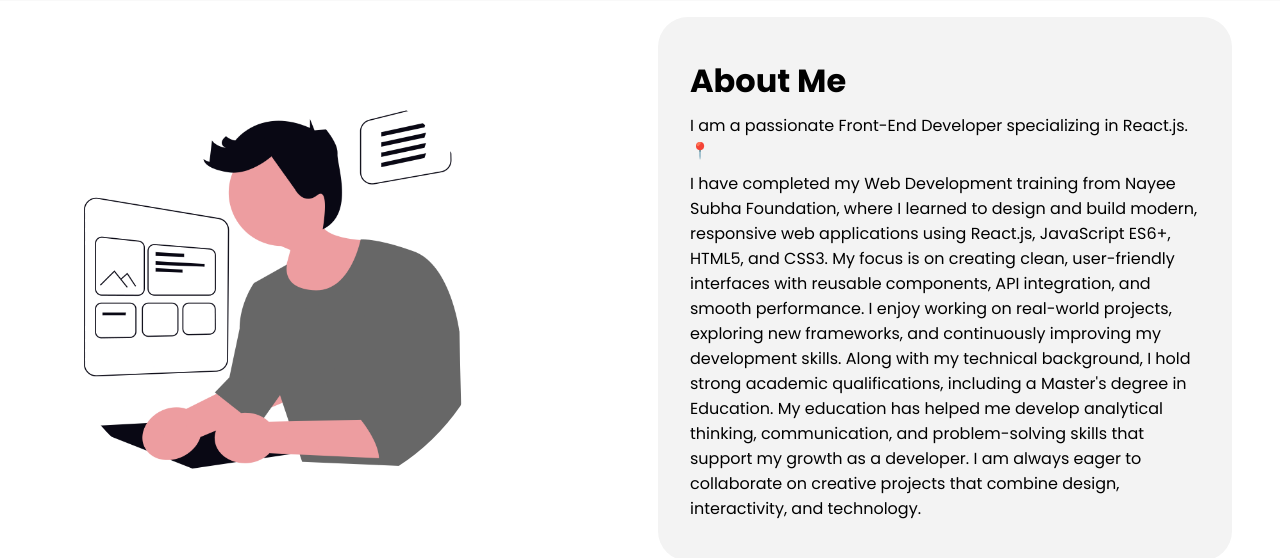
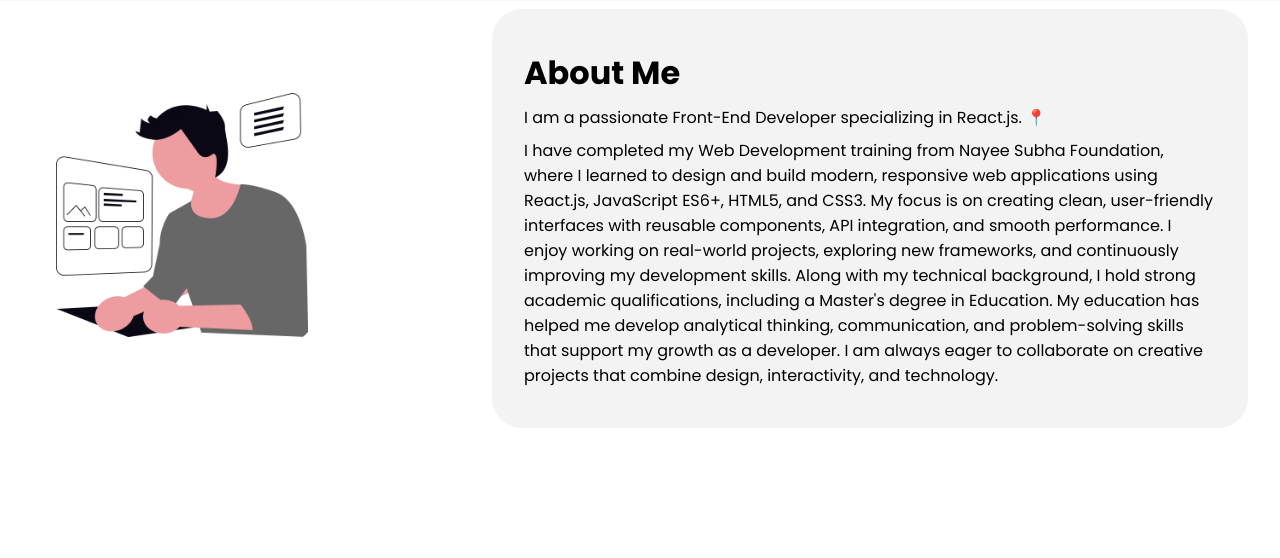
Before and after one commit to zohaibkhan15/zohaibportfoliowebsite, a React (Vite) app: page / in a window 1280 px wide. Shown: the part 800-1358 px from the top of the page. After the commit the page ends 1236 px from the top, so only its background shows below. Built offline with nearby package versions, Linux system fonts and the light colour scheme.

Commit message:
aboutme.css changed

```diff
--- a/src/components/AboutMe/aboutme.css
+++ b/src/components/AboutMe/aboutme.css
@@ -3,12 +3,12 @@
   gap: 10rem;
   align-items: center;
   justify-content: center;
-  padding: 1rem 3rem;
+  padding: 0.5rem 2rem;
 }
 
 .aboutme-image img {
-  border-radius: 50%;
-  width: 450px;
+  border-radius: 30%;
+  width: 300px;
   height: auto;
 }
 
```
